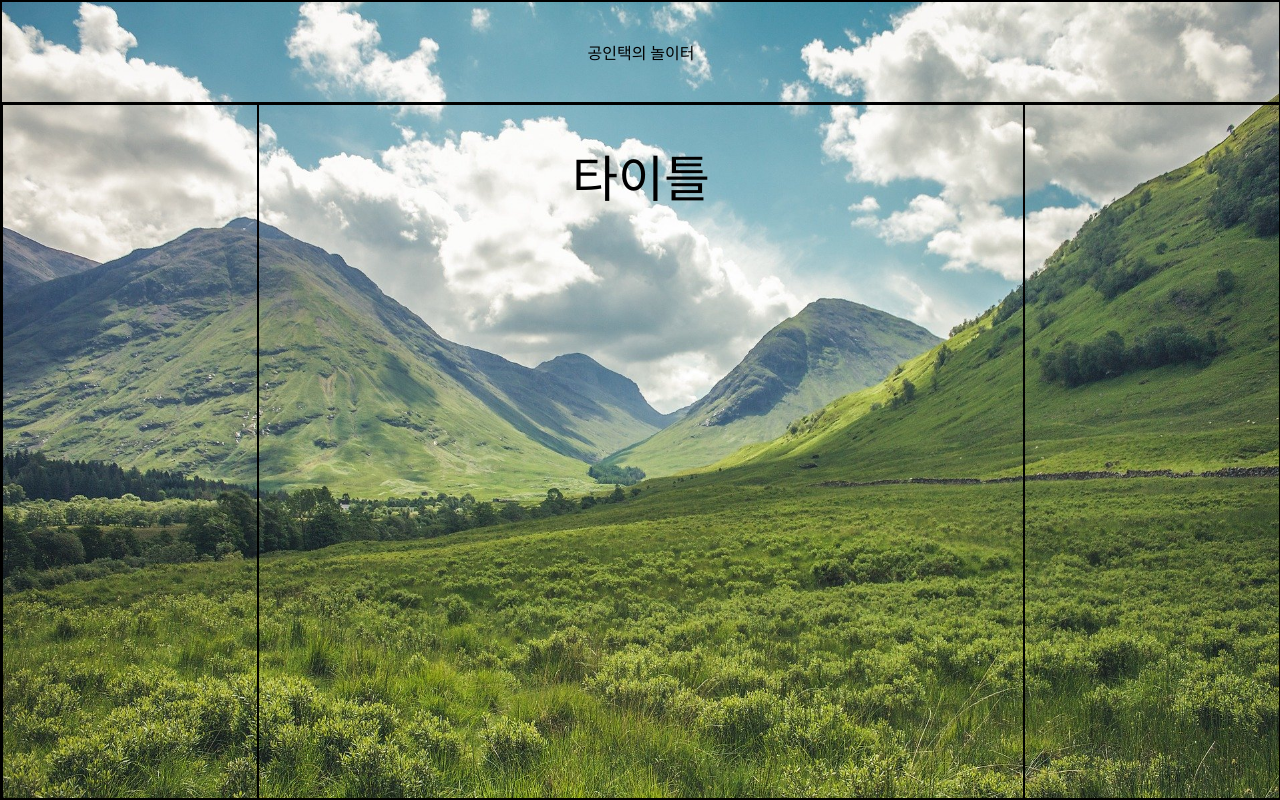
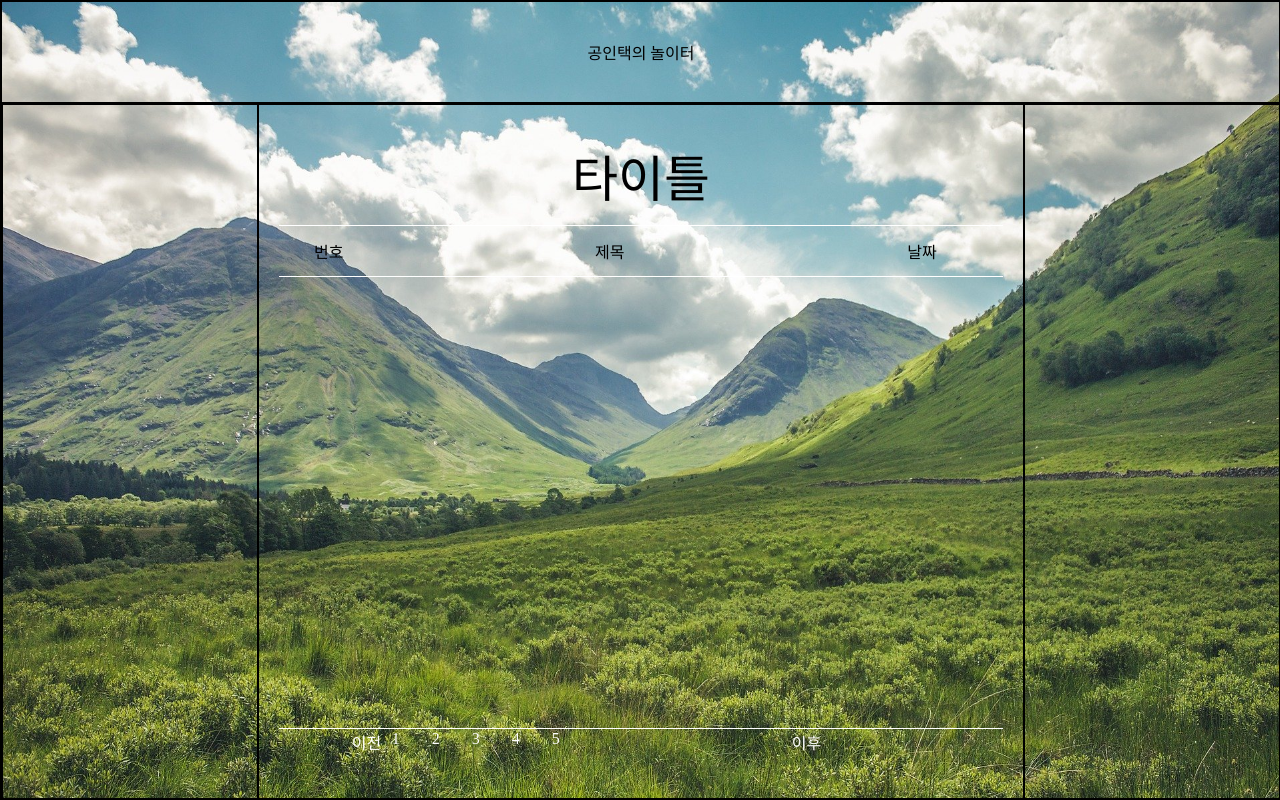
Before and after one commit to karuiner/karuiner.github.io, a React (Create React App) app in the folder home/: page / in a window 1280 px wide. Built offline with nearby package versions, Linux system fonts and the light colour scheme.

Commit message:
게시판 형태 잡기 (1)

```diff
--- a/home/src/index.tsx
+++ b/home/src/index.tsx
@@ -8,7 +8,3 @@ ReactDOM.render(
   </React.StrictMode>,
   document.getElementById("root")
 );
-
-// If you want to start measuring performance in your app, pass a function
-// to log results (for example: reportWebVitals(console.log))
-// or send to an analytics endpoint. Learn more: https://bit.ly/CRA-vitals
--- a/home/src/main/index.tsx
+++ b/home/src/main/index.tsx
@@ -20,6 +20,10 @@ const Tbox = styled.div`
   font-size: 50px;
 `;
 
+const Stbox = styled.div`
+  display: flex;
+`;
+
 const BoardFrame = styled.div`
   flex: 1 0 0;
   width: 100%;
@@ -28,6 +32,54 @@ const BoardFrame = styled.div`
 const NumberBox = styled.div`
   height: 50px;
   width: 100%;
+  display: flex;
+  border-top: solid 1px white;
+  justify-content: center;
+  align-items: center;
+`;
+const NumberLinkBox = styled.div`
+  display: flex;
+  height: 95%;
+  width: 80%;
+`;
+const LinkBox = styled.div`
+  height: 40px;
+  width: 40px;
+  color: white;
+`;
+
+const LabelBox = styled.div`
+  height: 50px;
+  width: 100%;
+  border-top: solid 1px white;
+  border-bottom: solid 1px white;
+  display: flex;
+  justify-content: center;
+  align-items: center;
+`;
+
+const LabelInnerBox = styled.div`
+  display: flex;
+  height: 95%;
+  width: 95%;
+`;
+const Number = styled.div`
+  display: flex;
+  flex: 1 0 0;
+  justify-content: center;
+  align-items: center;
+`;
+const Subject = styled.div`
+  display: flex;
+  flex: 8 0 0;
+  justify-content: center;
+  align-items: center;
+`;
+const Date = styled.div`
+  display: flex;
+  flex: 2 0 0;
+  justify-content: center;
+  align-items: center;
 `;
 
 const Main = function () {
@@ -36,8 +88,31 @@ const Main = function () {
       <Title>
         <Tbox>타이틀</Tbox>
       </Title>
+      <LabelBox>
+        <LabelInnerBox>
+          <Number>
+            <Stbox>번호</Stbox>
+          </Number>
+          <Subject>
+            <Stbox>제목</Stbox>
+          </Subject>
+          <Date>
+            <Stbox> 날짜</Stbox>
+          </Date>
+        </LabelInnerBox>
+      </LabelBox>
       <BoardFrame></BoardFrame>
-      <NumberBox></NumberBox>
+      <NumberBox>
+        <NumberLinkBox>
+          <LinkBox>이전</LinkBox>
+          {Array(10)
+            .fill(1)
+            .map((x, i) => {
+              return <LinkBox key={i}>{i < 5 ? `${i + 1}` : ""}</LinkBox>;
+            })}
+          <LinkBox>이후</LinkBox>
+        </NumberLinkBox>
+      </NumberBox>
     </Frame>
   );
 };
```
